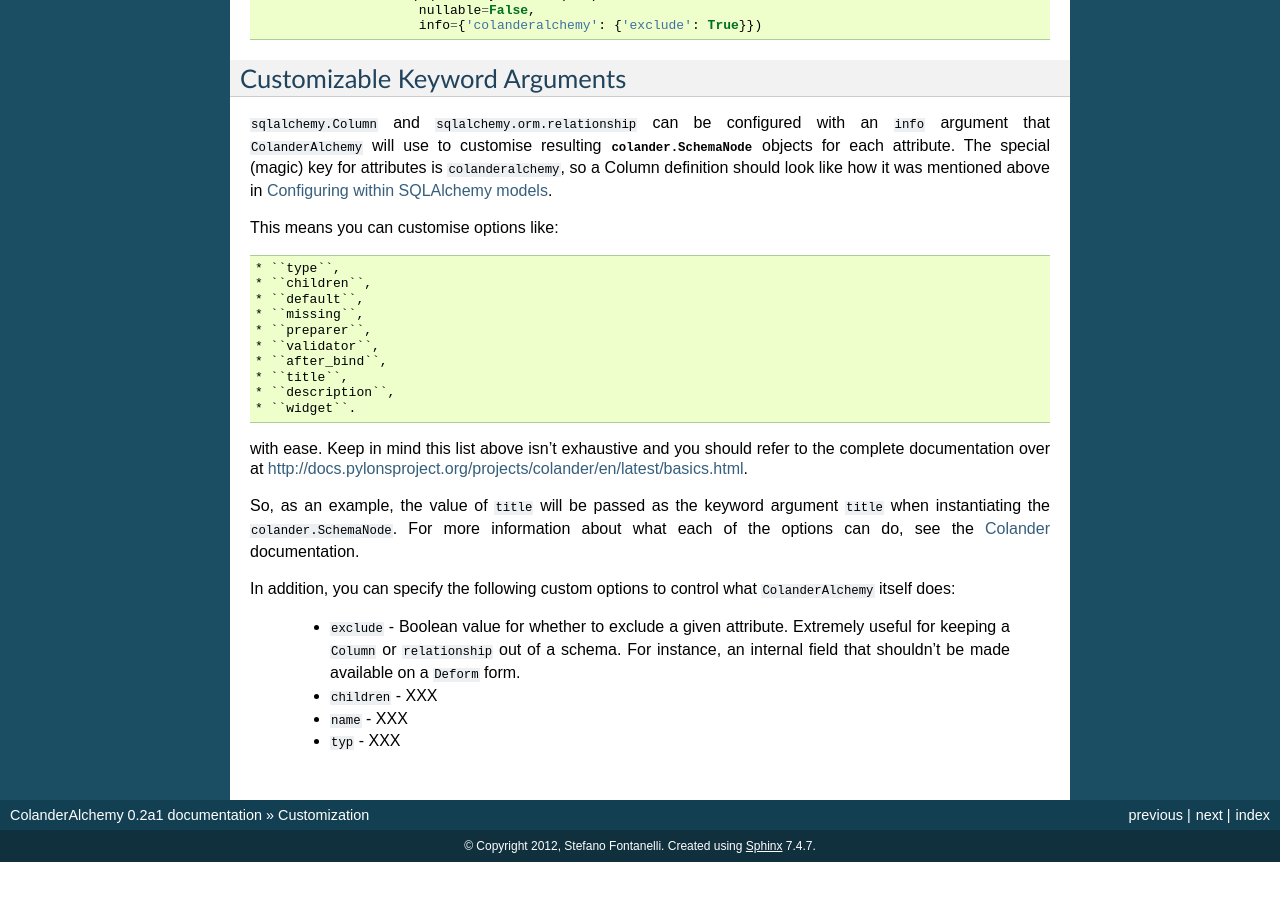
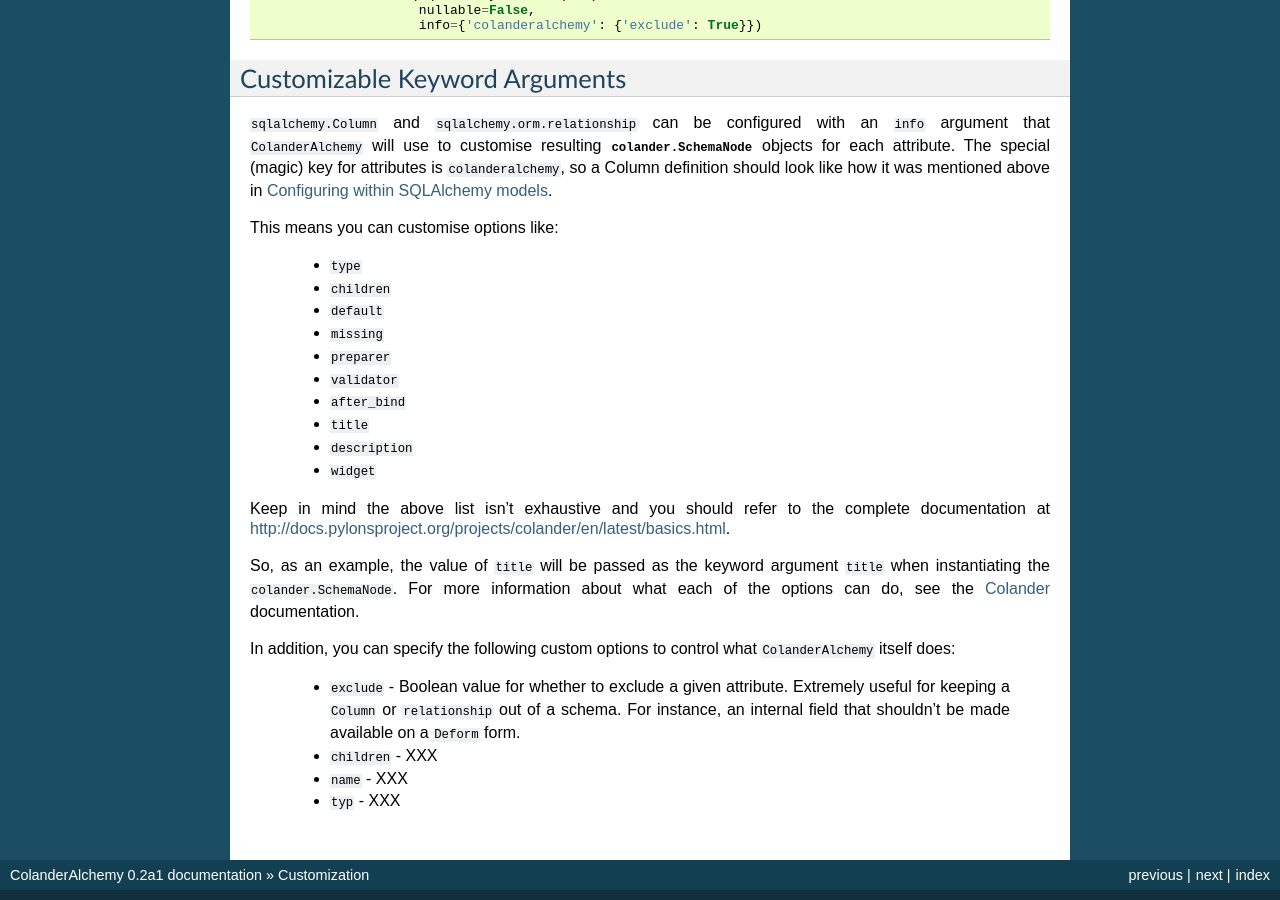
Before and after one commit to stefanofontanelli/ColanderAlchemy, a Sphinx documentation site: the page built from docs/source/customization.rst, in a window 1280 px wide and 900 px high, scrolled down 1402 px. Built offline with Sphinx 7.4.7, drawn with Linux system fonts in a browser that asks for light colours; before the commit the page ends 2264 px from its top, so only the background shows below that.

Commit message:
fixed list display of customizable options

```diff
--- a/docs/source/customization.rst
+++ b/docs/source/customization.rst
@@ -105,23 +105,24 @@
 ``sqlalchemy.Column`` and ``sqlalchemy.orm.relationship`` can be configured
 with an ``info`` argument that ``ColanderAlchemy`` will use to customise
 resulting :class:`colander.SchemaNode` objects for each attribute.  The
-special (magic) key for attributes is ``colanderalchemy``, so a Column definition should look like how it was mentioned above in :ref:`info_argument`.
+special (magic) key for attributes is ``colanderalchemy``, so a Column
+definition should look like how it was mentioned above in :ref:`info_argument`.
 
-This means you can customise options like::
+This means you can customise options like:
 
-    * ``type``,
-    * ``children``,
-    * ``default``,
-    * ``missing``,
-    * ``preparer``,
-    * ``validator``,
-    * ``after_bind``,
-    * ``title``,
-    * ``description``,
-    * ``widget``.
+    * ``type``
+    * ``children``
+    * ``default``
+    * ``missing``
+    * ``preparer``
+    * ``validator``
+    * ``after_bind``
+    * ``title``
+    * ``description``
+    * ``widget``
 
-with ease.  Keep in mind this list above isn't exhaustive and you should
-refer to the complete documentation over at
+Keep in mind the above list isn't exhaustive and you should
+refer to the complete documentation at
 http://docs.pylonsproject.org/projects/colander/en/latest/basics.html.
 
 So, as an example, the value of ``title`` will be passed as the keyword argument
```
